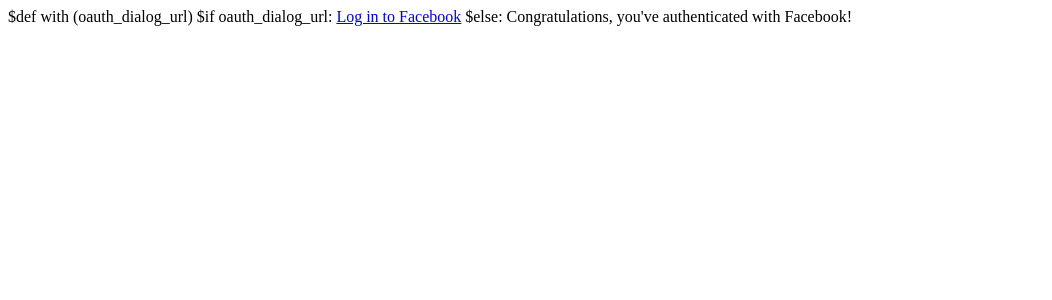
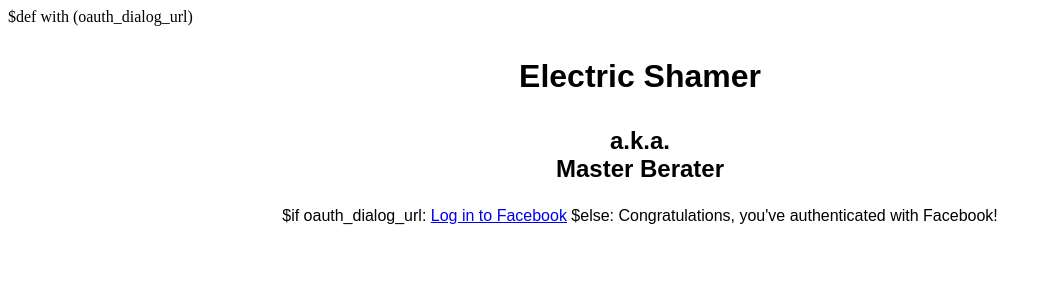
Before and after one commit to wsong/Public-Shamer, a Python web app: template templates/index.html in a window 1280 px wide. Shown: the top 300 px of the page, without its empty margins (0-1052 px from the left). Run offline with Jinja, Linux system fonts and the light colour scheme; the template is opened without the code that fills it, so the values that code supplies are empty.

Commit message:
Prettification of index

```diff
--- a/templates/index.html
+++ b/templates/index.html
@@ -1,10 +1,25 @@
 $def with (oauth_dialog_url)
 
 <html>
+<head>
+<title>Electric Shamer | Bettering People Through Public Humiliation</title>
+</head>
 <body>
+
+<h1><p align="center" style="font-family: sans-serif">
+Electric Shamer
+</p></h1>
+
+<h2><p align="center" style="font-family: sans-serif">
+a.k.a. <br/>
+Master Berater
+</p></h2>
+
+<p align="center" style="font-family: sans-serif">
 $if oauth_dialog_url:
     <a href="$oauth_dialog_url">Log in to Facebook</a>
 $else:
     Congratulations, you've authenticated with Facebook!
+</p>
 </body>
 </html>
```
